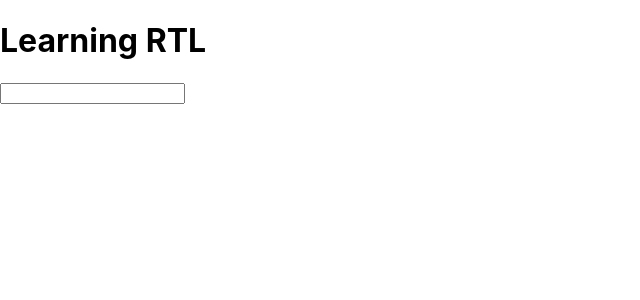
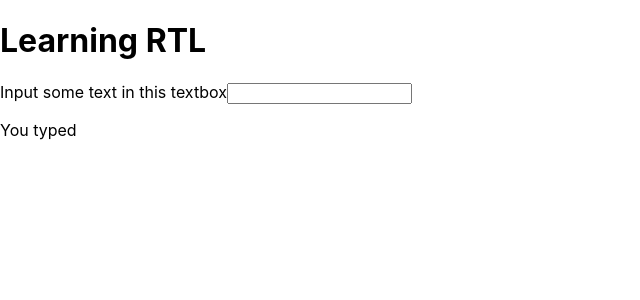
Before and after one commit to missKatiaPunter/learning-rtl, a React (Create React App) app: page / in a window 1280 px wide. Shown: the top 300 px of the page, without its empty margins (0-640 px from the left). Built offline with nearby package versions, Linux system fonts and the light colour scheme.

Commit message:
Huge challenge accomplished I added 2 nums in ts

```diff
--- a/src/App.tsx
+++ b/src/App.tsx
@@ -4,15 +4,20 @@ function App() {
   return (
     <>
       <h1>Learning RTL</h1>
-      <CustomInput />
+      <CustomInput>
+        Input some text in this textbox
+      </CustomInput>
+      <p>You typed</p>
     </>
   );
 }
 
 const CustomInput: FunctionComponent = (props) => {
+  const { children } = props;
   return (
     <>
-      <input type="text" />
+      <label htmlFor="custom_input">{ children }</label>
+      <input id="custom_input" type="text" />
     </>
   );
 }
--- /dev/null
+++ b/src/MocksIntro/add.ts
@@ -0,0 +1 @@
+export const sum = (x: number, y: number) => x + y;
```
